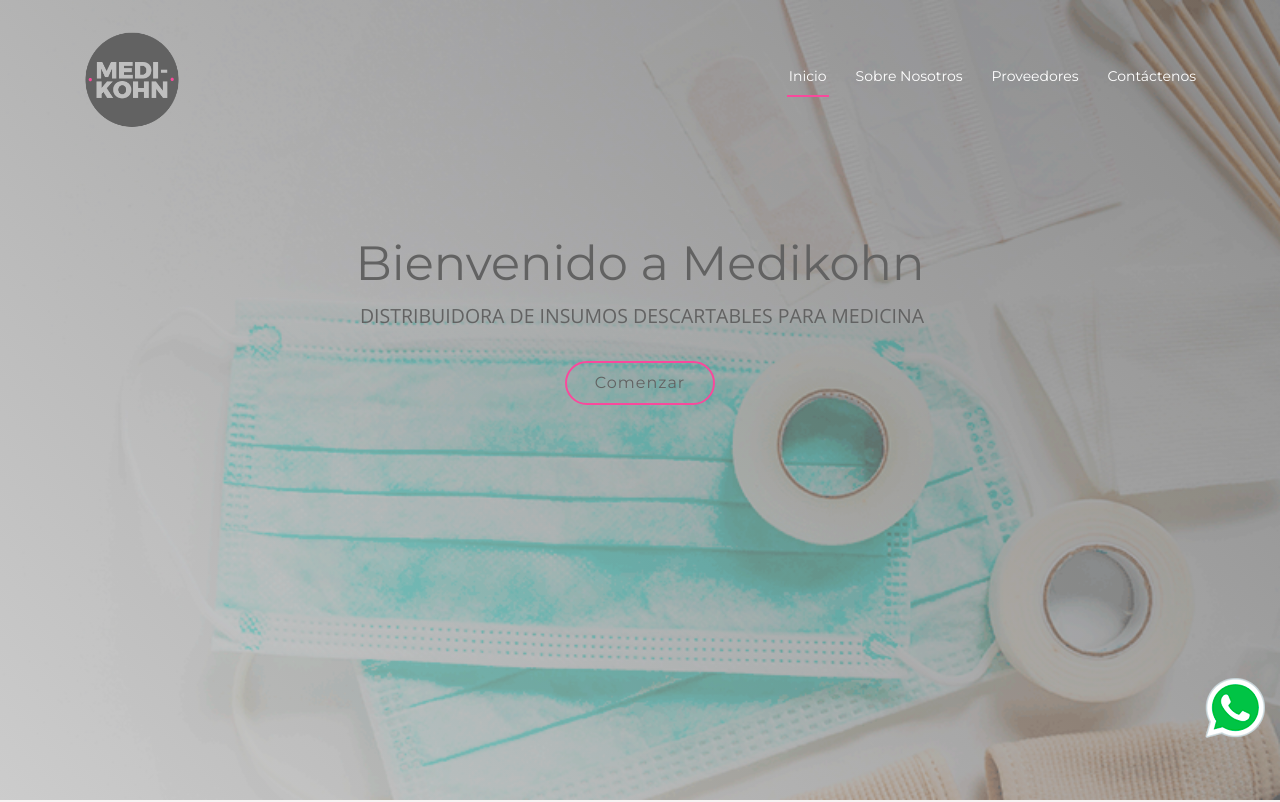
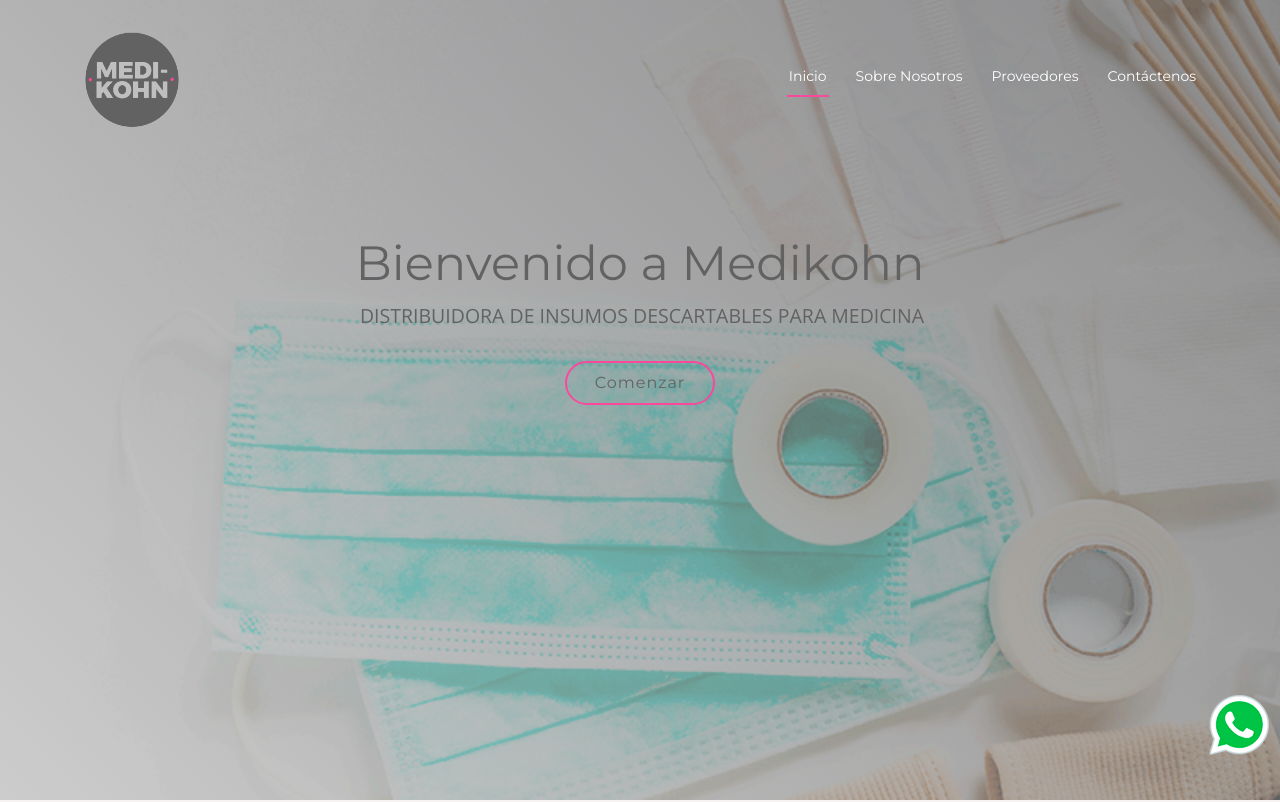
Before and after one commit to Makii27/makii27.github.io, a plain HTML site: page index.html in a window 1280 px wide. Shown: the top 802 px of the page. Drawn offline with nearby package versions, Linux system fonts and the light colour scheme; files whose address does not match are found by name.

Commit message:
modificando posicion boton wsp

```diff
--- a/assets/css/style.css
+++ b/assets/css/style.css
@@ -10,8 +10,8 @@
 --------------------------------------------------------------*/
 #whatsapp {
   position: fixed;
-  top: 84%;
-  right: 0.7%;
+  right: 5px;
+  bottom: 40px;
   z-index: 1000;
 }
 
```
